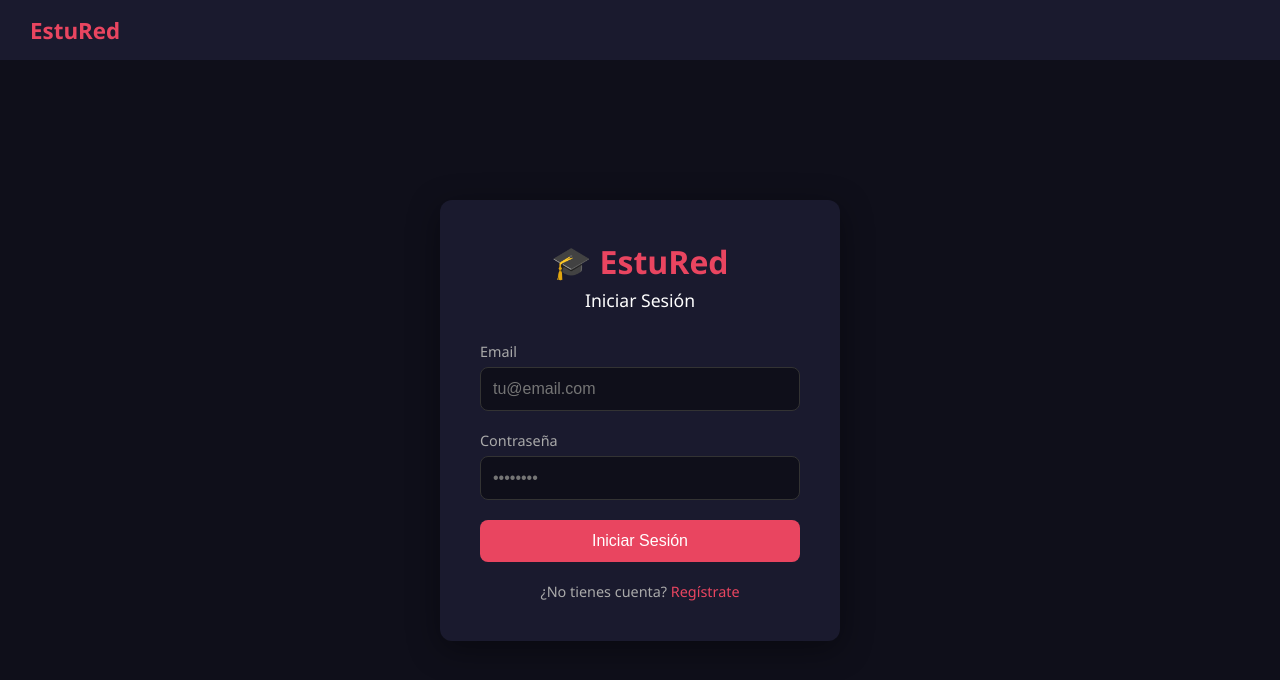
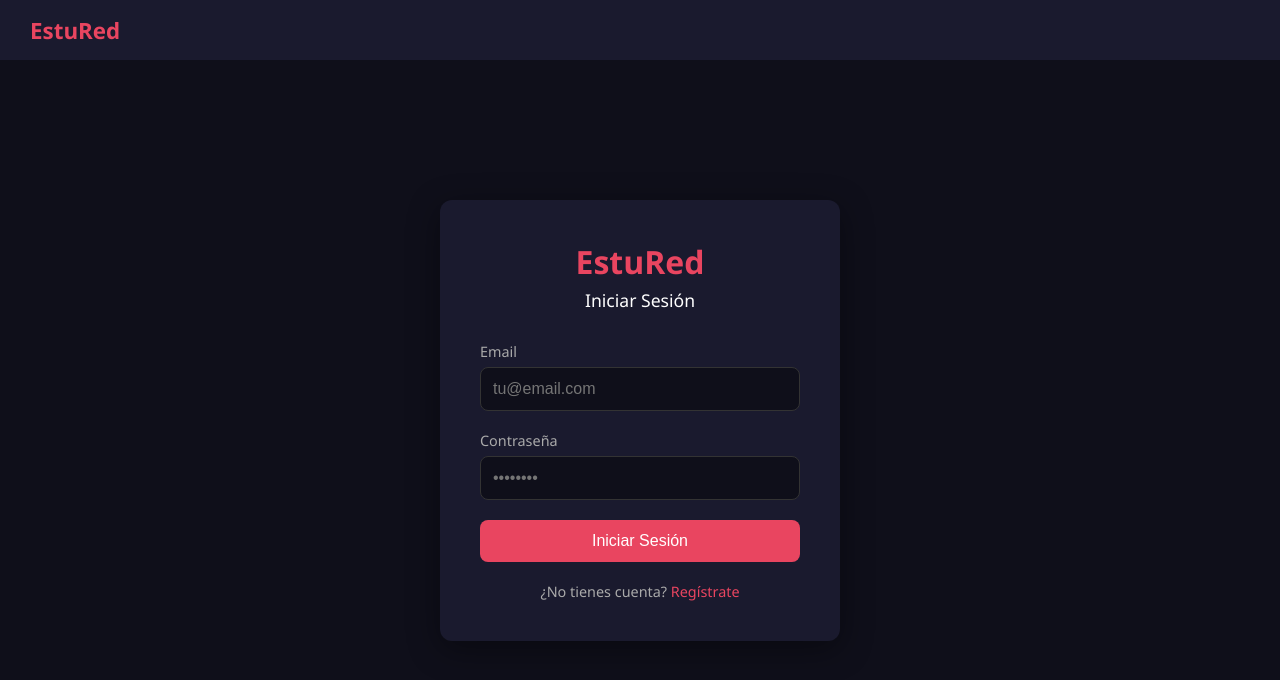
Before and after one commit to wilister/estuRed, an Angular app: page /login in a window 1280 px wide. Shown: the top 680 px of the page. Built offline with nearby package versions, Linux system fonts and the light colour scheme.

Commit message:
Eliminar emoticonos

```diff
--- a/src/app/features/auth/login/login.component.html
+++ b/src/app/features/auth/login/login.component.html
@@ -1,6 +1,6 @@
 <div class="auth-container">
   <div class="auth-card">
-    <h1>🎓 EstuRed</h1>
+    <h1>EstuRed</h1>
     <h2>Iniciar Sesión</h2>
 
     <div class="form-group">
```
